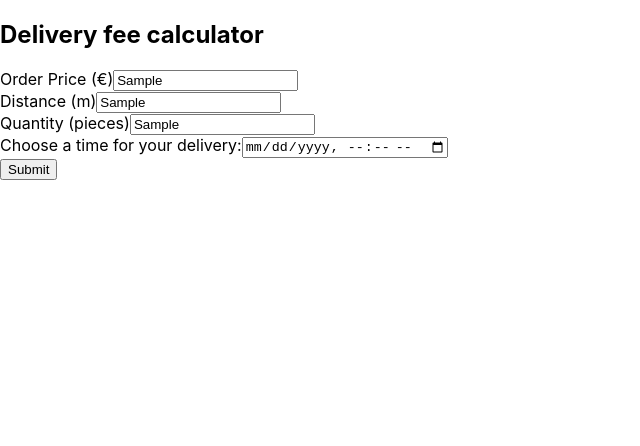
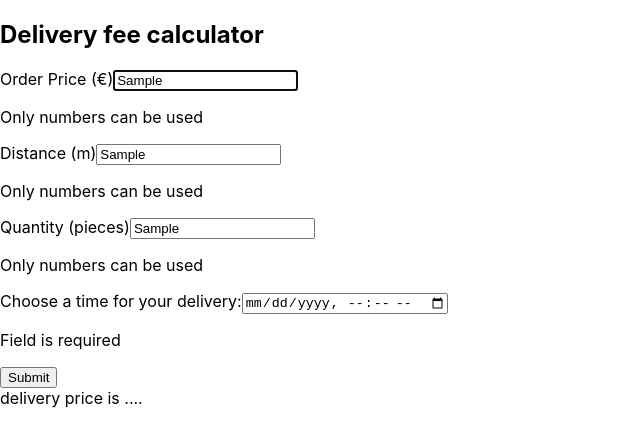
Before and after one commit to shishel-zaitcevich/delivery-calculator, a React (Create React App) app in the folder delivery_price_calculator/: page / in a window 1280 px wide. Both pictures are taken after typing "Sample", "Sample", "Sample" into the empty fields and a click on the button "Submit". Shown: the top 446 px of the page, without its empty margins (0-640 px from the left). Built offline with nearby package versions, Linux system fonts and the light colour scheme.

Commit message:
feat: add some validation

```diff
--- a/delivery_price_calculator/src/components/forms/InputsForm.tsx
+++ b/delivery_price_calculator/src/components/forms/InputsForm.tsx
@@ -1,5 +1,5 @@
 import { InputTypes } from 'components/Types';
-import React from 'react';
+import React, { useState } from 'react';
 import { SubmitHandler, useForm } from 'react-hook-form';
 
 export function NumberForms() {
@@ -15,6 +15,11 @@ export function NumberForms() {
     console.log(data);
   };
 
+  const [orderPrice, setOrderPrice] = useState('');
+  const [distance, setDistance] = useState('');
+  const [quantity, setQuantity] = useState('');
+  const [dateTime, setDateTime] = useState('');
+
   return (
     <>
       <div className={''}>
@@ -22,24 +27,66 @@ export function NumberForms() {
           <h2>Delivery fee calculator</h2>
           <div className={''}>
             <label>Order Price {`(€)`}</label>
-            <input placeholder="10" autoComplete="off" className={''} {...register('orderPrice')} />
+            <input
+              placeholder="10"
+              autoComplete="off"
+              className={''}
+              {...register('orderPrice', {
+                required: 'Field is required',
+                pattern: {
+                  value: /^[0-9]+$/i,
+                  message: 'Only numbers can be used',
+                },
+              })}
+            />
+            {<p> {errors.orderPrice && errors.orderPrice.message}</p>}
           </div>
           <div className={''}>
             <label>Distance {`(m)`}</label>
-            <input placeholder="1000" autoComplete="off" className={''} {...register('distance')} />
+            <input
+              placeholder="1000"
+              autoComplete="off"
+              className={''}
+              {...register('distance', {
+                required: 'Field is required',
+                pattern: {
+                  value: /^[0-9]+$/i,
+                  message: 'Only numbers  can be used',
+                },
+              })}
+            />
+            {<p> {errors.distance && errors.distance.message}</p>}
           </div>
           <div className={''}>
             <label>Quantity {`(pieces)`}</label>
-            <input placeholder="1000" autoComplete="off" className={''} {...register('quantity')} />
+            <input
+              placeholder="1000"
+              autoComplete="off"
+              className={''}
+              {...register('quantity', {
+                required: 'Field is required',
+                pattern: {
+                  value: /^[0-9]+$/i,
+                  message: 'Only numbers can be used',
+                },
+              })}
+            />
+            {<p> {errors.quantity && errors.quantity.message}</p>}
           </div>
           <div>
             <label htmlFor="meeting-time">Choose a time for your delivery:</label>
-
-            <input type="datetime-local" id="delivery-time" {...register('dateTime')}></input>
+            <input
+              type="datetime-local"
+              id="delivery-time"
+              {...register('dateTime', { required: true })}
+            />
+            {errors.dateTime && <p>Field is required</p>}
           </div>
           <div className={''}>
             <button>Submit</button>
           </div>
+
+          <output name="result">delivery price is ....</output>
         </form>
       </div>
     </>
```
